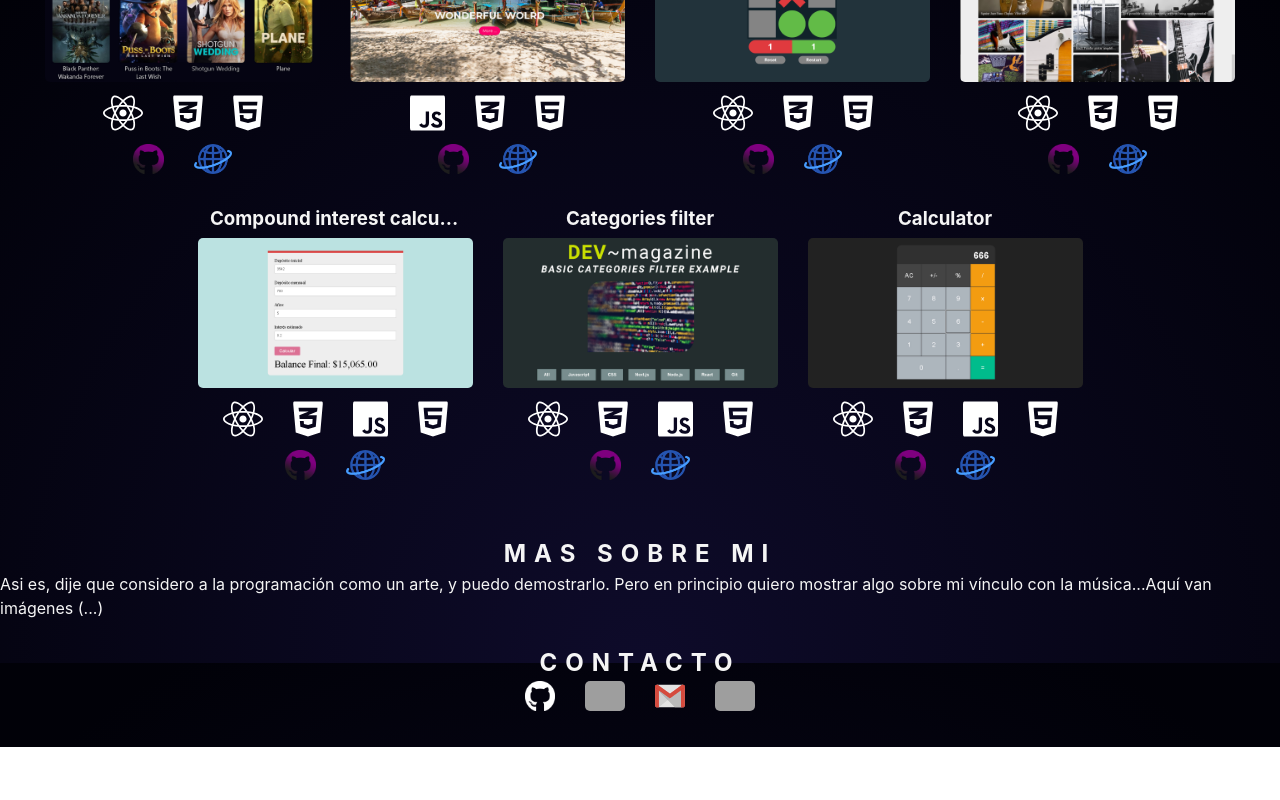
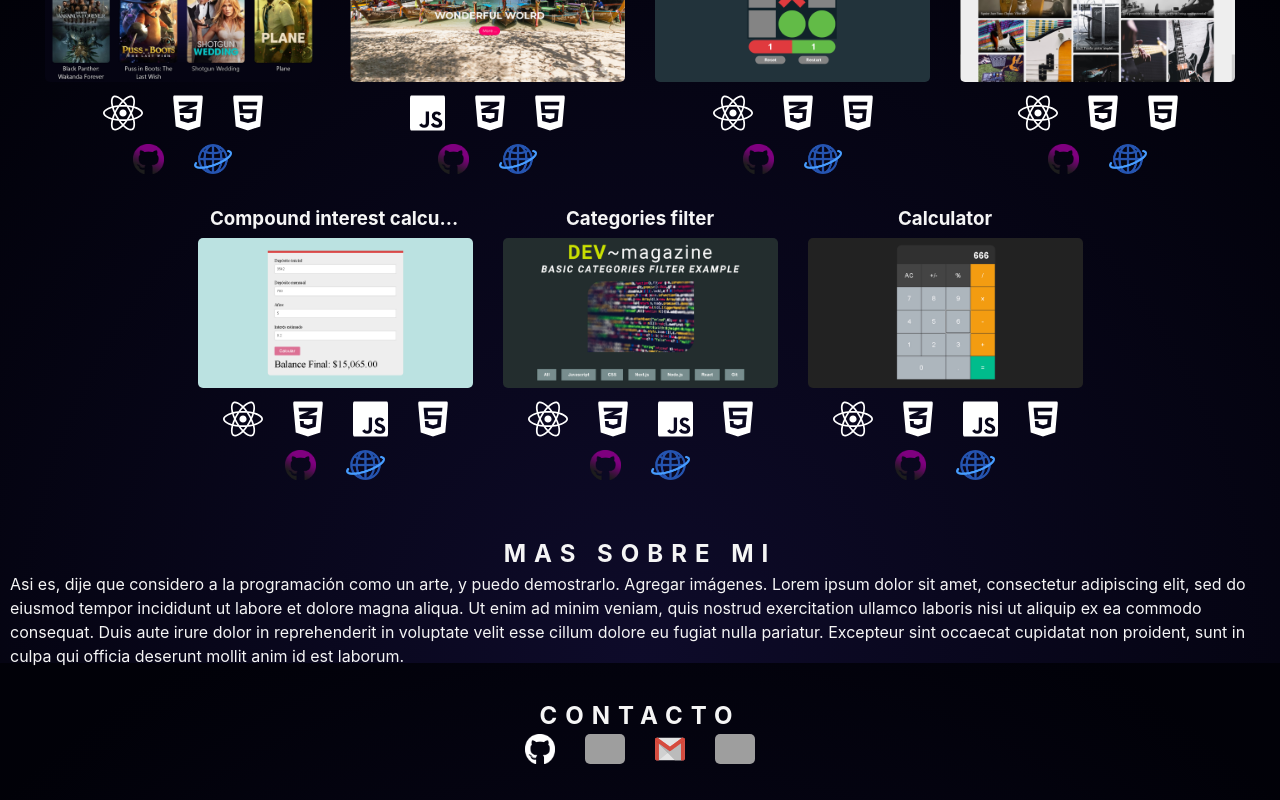
Before and after one commit to adrionbass/my-portfolio, a React (Vite) app: page / in a window 1280 px wide. Shown: the part 937-1737 px from the top of the page. Before the commit the page ends 1684 px from the top, so only its background shows below. Built offline with nearby package versions, Linux system fonts and the light colour scheme; grey boxes are pictures that could not be loaded.

Commit message:
17/2/2023k

```diff
--- a/src/main.jsx
+++ b/src/main.jsx
@@ -38,8 +38,10 @@
 
     <Scaffold id="more-info" title="MAS SOBRE MI">
 
-    Asi es, dije que considero a la programación como un arte, y puedo demostrarlo.
-    Pero en principio quiero mostrar algo sobre mi vínculo con la música...Aquí van imágenes (...)
+
+     <p>Asi es, dije que considero a la programación como un arte, y puedo demostrarlo. Agregar imágenes.
+    Lorem ipsum dolor sit amet, consectetur adipiscing elit, sed do eiusmod tempor incididunt ut labore et dolore magna aliqua. Ut enim ad minim veniam, quis nostrud exercitation ullamco laboris nisi ut aliquip ex ea commodo consequat. Duis aute irure dolor in reprehenderit in voluptate velit esse cillum dolore eu fugiat nulla pariatur. Excepteur sint occaecat cupidatat non proident, sunt in culpa qui officia deserunt mollit anim id est laborum.</p>
+
     </Scaffold>
 
     <Scaffold id="ctt" title="CONTACTO">
```
